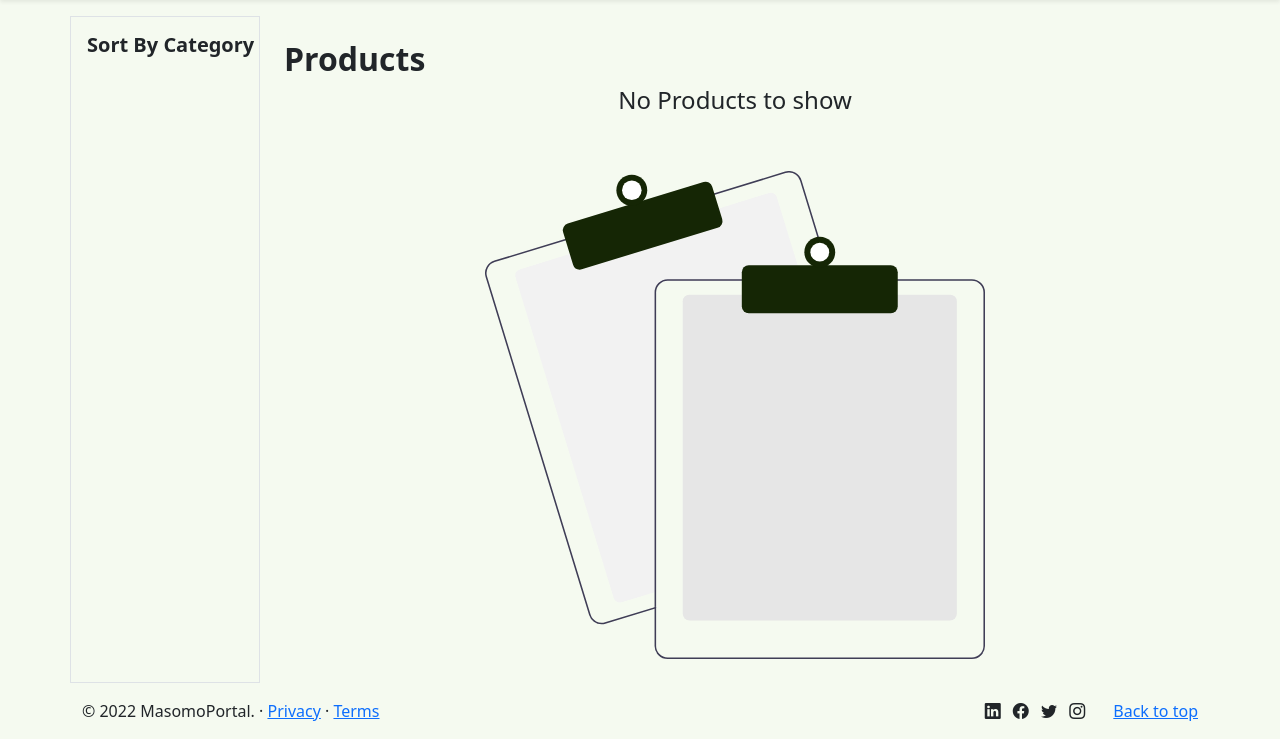
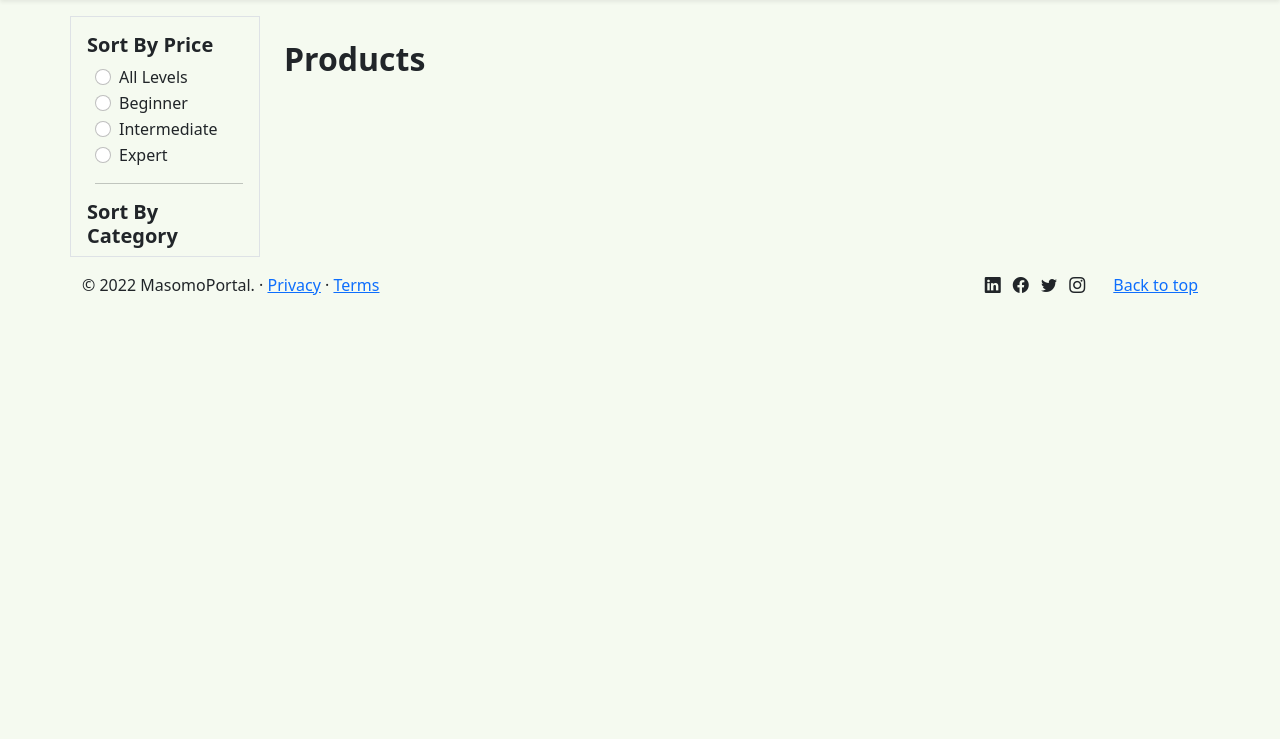
Before and after one commit to stevemacharia/Zamil-Farms, a Django app: page /product/shop/ in a window 1280 px wide. Shown: the part 110-849 px from the top of the page. After the commit the page ends 405 px from the top, so only its background shows below. Run offline with Django 4.2, Linux system fonts and the light colour scheme; data that the repository does not hold is empty; some libraries are stand-ins or nearby versions.

```diff
--- a/main/templates/main/index.html
+++ b/main/templates/main/index.html
@@ -56,10 +56,11 @@
                                                       </div>
                                                 </div>
                                           </a>
+                                    </div>
                                     <a class="text-decoration-none" href="{% url 'cart_add' product.id %}">
                                         <div class="d-grid gap-2">
                                             <button class="btn btn-dark bg-tertiary" type="button">Add to cart</button>
-                                       </div>
+                                        </div>
                                     </a>
                               </div>
                         {% endfor %}
--- a/product/templates/product/product_list.html
+++ b/product/templates/product/product_list.html
@@ -3,44 +3,78 @@
 <div class="container py-3 text-start">
     <div class="row">
           <div class="col-sm-2  border px-0">
-        <div class="ms-3">
-          <h5 class="fw-bold text-blue pt-3">Sort By Category</h5>
+                <div class="mx-3">
+                      <h5 class="fw-bold text-blue pt-3">Sort By Price</h5>
                       <div class="ps-2">
+                          <form method="POST" enctype="multipart/form-data" id="CourseListForm" action="{% url 'product-list'%}">
+                               {% csrf_token %}
+                                <div class="form-check">
+                                  <input class="form-check-input" type="radio" name="RadioCourse" id="all_level" value="all_level" {% if radio == "all_level" %}checked="checked" {% endif %}/>
+                                  <label class="form-check-label" for="all_level">
+                                    All Levels
+                                  </label>
+                                </div>
+                                <div class="form-check">
+                                  <input class="form-check-input" type="radio" name="RadioCourse" id="beginner" value="beginner"
+                                    {% if radio == "beginner" %}
+                                    checked="checked"
+                                    {% endif %}/>
 
+                                  <label class="form-check-label" for="beginner">
+                                    Beginner
+                                  </label>
                                 </div>
+                              <div class="form-check">
+                                  <input class="form-check-input" type="radio" name="RadioCourse" id="Intermediate" value="Intermediate" {% if radio == "Intermediate" %}checked="checked" {% endif %}/>
+                                  <label class="form-check-label" for="Intermediate">
+                                    Intermediate
+                                  </label>
+                                </div>
+                              <div class="form-check">
+                                  <input class="form-check-input" type="radio" name="RadioCourse" id="Expert" value="Expert" {% if radio == "Expert" %}checked="checked" {% endif %}/>
+                                  <label class="form-check-label" for="Expert">
+                                    Expert
+                                  </label>
+                                </div>
+                          </form>
+                          <hr>
+                      </div>
+                      <h5 class="fw-bold text-blue pt-0">Sort By Category</h5>
                 </div>
           </div>
 
       <div class="col-sm-10 p-4">
          <h2 class="fw-bolder headers text-blue text-left">Products</h2>
-         <div class="row">
-            {% if products %}
-                {% for product in products%}
-                <!-- individual card starts -->
-                    <div class="col-lg-3 col-sm-6 d-flex flex-column align-items-center justify-content-center product-item my-3">
-                        <div class="product">
-                            <img src="{{product.image.url}}" style="height:200px; object-fit: cover;" alt="">
-                            <ul class="d-flex align-items-center justify-content-center list-unstyled icons">
-                                <li class="icon"><a class="text-reset" href="{% url 'cart_add' product.id %}"><i class="bi bi-bag-check-fill"></i></a></li>
-                            </ul>
+            <section>
+                  <div class="container py-2">
+                        <div class="row row-cols-1 bg-main row-cols-lg-4 row-cols-md-2 g-4">
+                            {% for product in products %}
+                                  <div class="col mb-4 bg-light shadow-sm py-3">
+                                        <div class="bg-image">
+                                                {% if product.productimage_set.first.image.url == "" %}
+                                                    <img class="ProductImages" src="/static/main/images/zamil_farm_default.jpg"  style="height:200px; object-fit: cover;" alt="...">
+                                                {% else %}
+                                                    <img src="{{ product.main_image.url}}"  class="img-fluid"  alt="...">
+                                                {% endif %}
+                                              <a href="{% url 'product-detail' product.id %}">
+                                                    <div class="mask" style="background-color: rgba(0, 0, 0, 0);">
+                                                          <div class="d-flex justify-content-start align-items-start h-100">
+                                                            <h4><span class="badge bg-light pt-2 ms-2 mt-3 f-color-primary">{{product.product_name}}</span></h4>
+                                                            <h4><span class="badge bg-light pt-2 ms-2 mt-3 text-dark">Kes: {{product.price}}</span></h4>
                                                           </div>
-                        <div class="title pt-4 pb-1">
-                            <a class="text-dark text-decoration-none text-blue" href= "{% url 'product-detail' product.id %}">{{product.name}}</a>
                                                     </div>
-                        <div class="d-flex align-content-center justify-content-center">
-                            <i class="bi bi-star-fill"></i><i class="bi bi-star-fill"></i><i class="bi bi-star-fill"></i><i class="bi bi-star-fill"></i><i class="bi bi-star-fill"></i>
+                                              </a>
                                         </div>
-                        <div class="price">Kes: {{product.price}}</div>
+                                        <a class="text-decoration-none" href="{% url 'cart_add' product.id %}">
+                                            <div class="d-grid gap-2">
+                                                <button class="btn btn-dark bg-tertiary" type="button">Add to cart</button>
                                             </div>
-                <!-- individual card ends -->
+                                        </a>
+                                  </div>
                             {% endfor %}
-           {% else %}
-              <div class="text-center h4 text-dark pb-5 text-secondary">No Products to show</div>
-             <div>
-                 <img src="/static/main/images/undraw_no_data_re_kwbl.svg" class="d-block mx-lg-auto img-fluid" alt="Empty cart!" width="500" height="300" loading="lazy">
                         </div>
-           {% endif %}
                   </div>
+            </section>
         </div>
       </div>
     </div>
--- a/product/urls.py
+++ b/product/urls.py
@@ -5,4 +5,5 @@ from . import views
 urlpatterns = [
     path('product/<str:pk>/', ProductDetailView.as_view(), name='product-detail'),
     path('shop/', ProductListView.as_view(), name='shop'),
+    path('product_list/', views.ProductList, name='product-list')
 ]
--- a/product/views.py
+++ b/product/views.py
@@ -35,8 +35,7 @@ class ProductListView(ListView):
         et['v_form'] = VisitorMessagesForm()
         return et
 
-
-
+# start of cart
 def cart_add(request, id):
     cart = Cart(request)
     product = Product.objects.get(id=id)
@@ -74,3 +73,56 @@ def cart_clear(request):
 
 def cart_detail(request):
     return render(request, 'product/cart_detail.html')
+# end of cart
+
+
+
+# start of product list filter
+def ProductList(request):
+    if request.method == 'POST':
+        if request.POST.get('RadioCourse'):
+            template_name = 'products'
+            value = request.POST.get('RadioCourse')
+            sort_by = value
+            if sort_by == "all_level":
+                # dc means date created
+                products = Product.objects.order_by('-date_created')[:12]
+                R = 'all_level'
+                context = {
+                    'products': products,
+                    'radio': R
+
+                }
+            elif sort_by == "beginner":
+                # lp means low to high product price
+                products = Product.objects.filter(level='Beginner')
+                R = 'beginner'
+                context = {
+                    'products': products,
+                    'radio': R
+
+                }
+            elif sort_by == "Intermediate":
+                # hp means high to low product price
+                products = Product.objects.filter(level='Intermediate')
+                R = 'Intermediate'
+                context = {
+                    'products': products,
+                    'radio': R
+
+                }
+            elif sort_by == "Expert":
+                products = Product.objects.filter(level='Expert')
+                R = 'Expert'
+                context = {
+                    'products': products,
+                    'radio': R
+                }
+    else:
+        products = Product.objects.all()
+        context = {
+            'products': products,
+        }
+    return render(request, 'product/product_list.html', context)
+
+# end of product list filter
```
Lines whose indentation alone changed are shown as unchanged.
